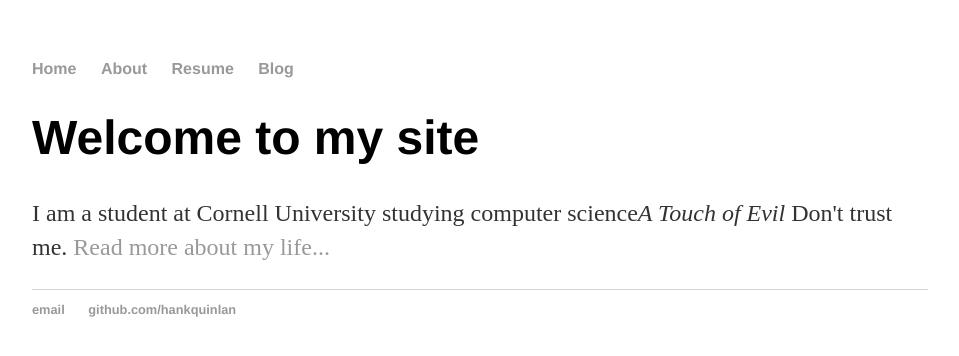
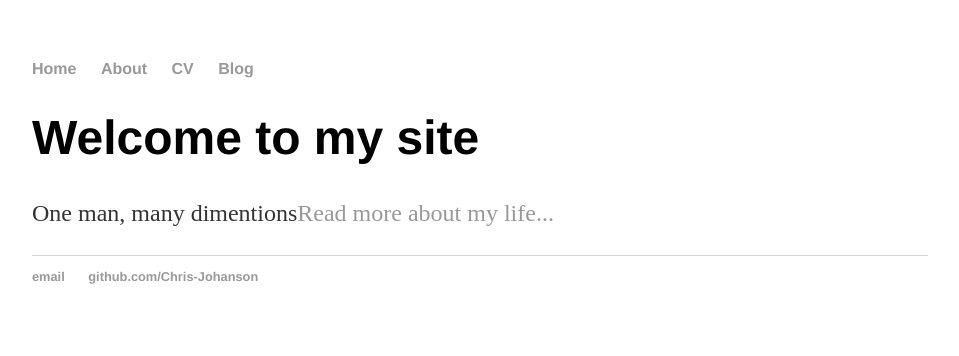
Before and after one commit to Chris-Johanson/Chris-Johanson.github.io, a Jekyll site: the page built from index.html, in a window 1280 px wide. Shown: the top 356 px of the page, without its empty margins (160-1119 px from the left). Built offline with Jekyll 4.4.1, drawn with Linux system fonts in a browser that asks for light colours.

Commit message:
Update index.html

```diff
--- a/index.html
+++ b/index.html
@@ -1,30 +1,8 @@
-<!DOCTYPE html>
-<html>
-	<head>
-		<!-- link to main stylesheet -->
-		<link rel="stylesheet" type="text/css" href="/css/main.css">
-		<title>Chris Johanson</title>
-	</head>
-	<body>
-		<nav>
-    		<ul>
-        		<li><a href="/">Home</a></li>
-	        	<li><a href="/about">About</a></li>
-        		<li><a href="/resume">Resume</a></li>
-        		<li><a href="/blog">Blog</a></li>
-    		</ul>
-		</nav>
-		<div class="container">
-    		<div class="blurb">
-        		<h1>Welcome to my site</h1>
-				<p>I am a student at Cornell University studying computer science<em>A Touch of Evil</em> Don't trust me. <a href="/about">Read more about my life...</a></p>
-    		</div><!-- /.blurb -->
-		</div><!-- /.container -->
-		<footer>
-    		<ul>
-        		<li><a href="mailto:hankquinlanhub@gmail.com">email</a></li>
-        		<li><a href="https://github.com/hankquinlan">github.com/hankquinlan</a></li>
-			</ul>
-		</footer>
-	</body>
-</html>
+---
+layout: default
+title: Chris Johanson
+---
+<div class="blurb">
+	<h1>Welcome to my site</h1>
+	<p>One man, many dimentions<a href="/about">Read more about my life...</a></p>
+</div><!-- /.blurb -->
```
